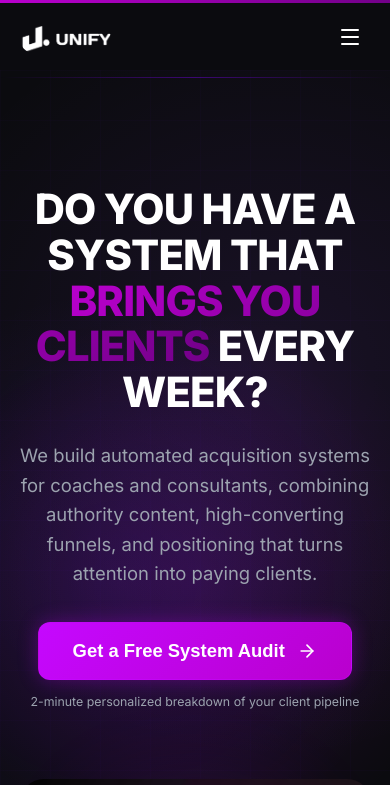
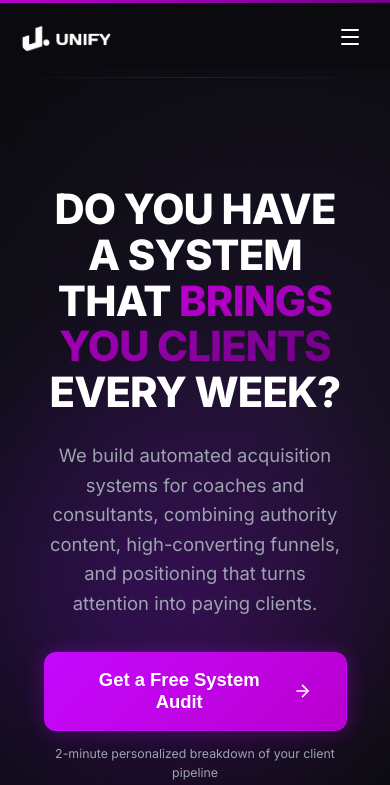
Before and after one commit to moyinoluwabalogun2/unify-studios, a React (Vite) app: page / in a window 390 px wide. Shown: the top 785 px of the page. Built offline with nearby package versions, Linux system fonts and the light colour scheme; the HTML template or start-up script is replaced by a standard one.

Commit message:
lil.commit

```diff
--- a/src/components/Hero.css
+++ b/src/components/Hero.css
@@ -238,6 +238,8 @@
 }
     .hero-container {
     gap: var(--space-xl);
+    padding-left: 24px;
+    padding-right: 24px;
   }
 }
 
@@ -249,6 +251,8 @@
   .hero-container {
     grid-template-columns: 1fr;
     text-align: center;
+    padding-left: 24px;
+    padding-right: 24px;
   }
 
   .hero-content {
```
